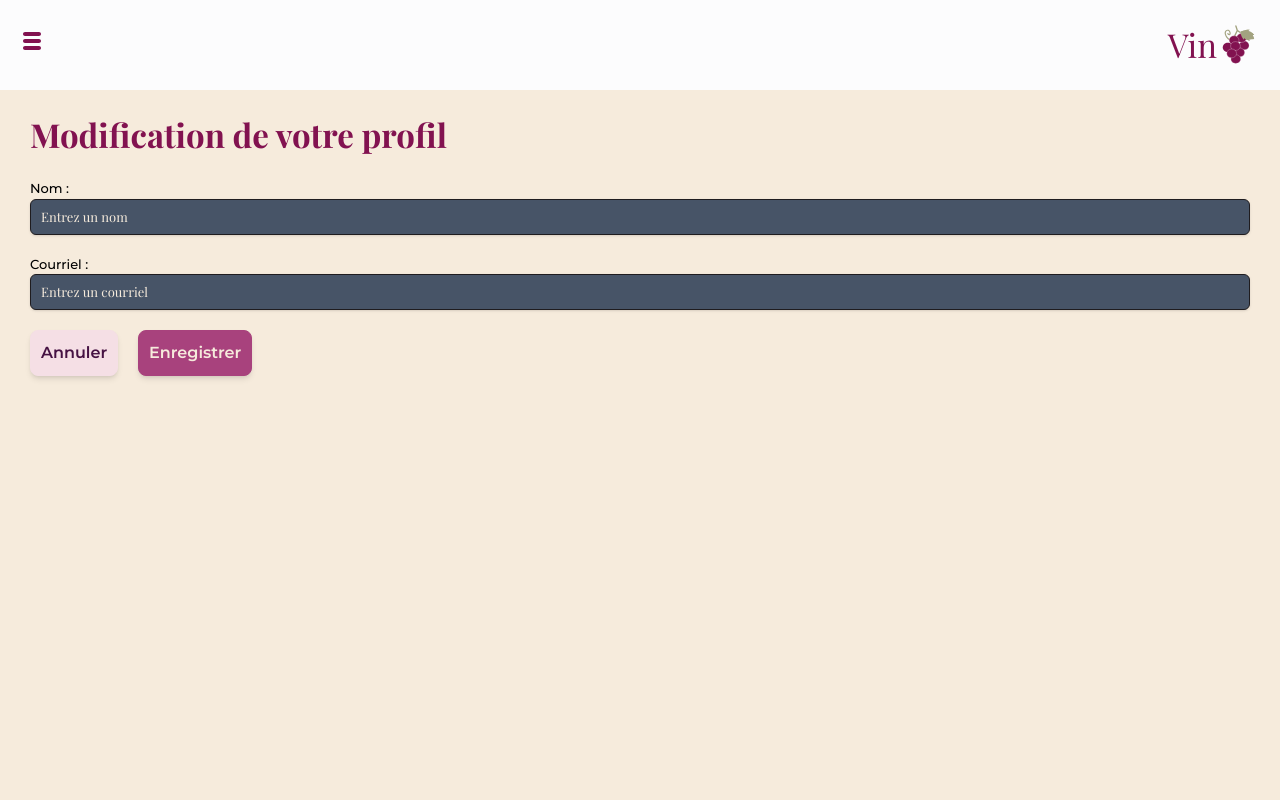
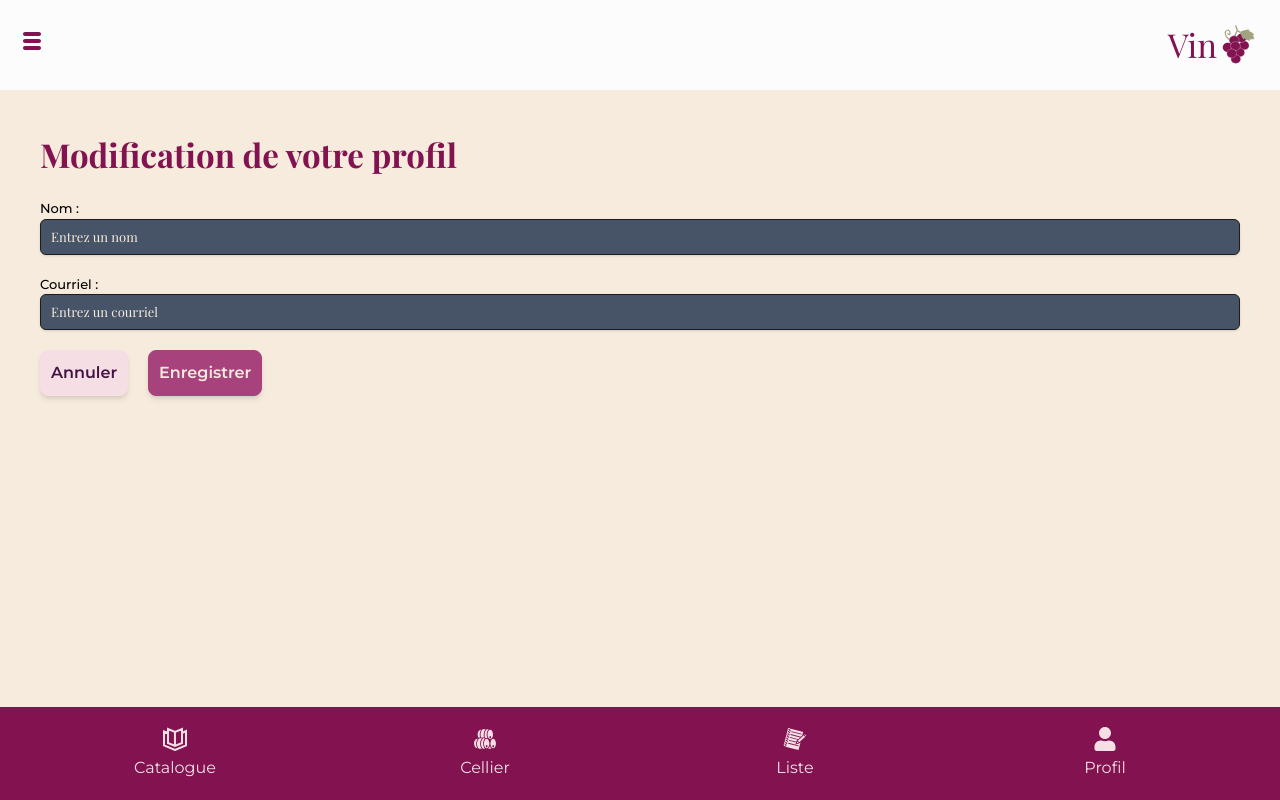
Before and after one commit to cambreau/Vino, a React (Vite) app in the folder frontend/: page /modifier-utilisateur/1 in a window 1280 px wide. Shown: the top 800 px of the page. Built offline with nearby package versions, Linux system fonts and the light colour scheme; no server answers; a web font is replaced by a local one.

Commit message:
Correction d'affichage de la page

```diff
--- a/frontend/src/pages/ModificationProfil.jsx
+++ b/frontend/src/pages/ModificationProfil.jsx
@@ -87,14 +87,13 @@ function ModificationProfil() {
   };
 
   return (
-    <>
-      <MenuEnHaut />
+    <div className="h-screen font-body grid grid-rows-[auto_1fr_auto] overflow-hidden">
+      <header>
+        <MenuEnHaut />
+      </header>
 
       <main
-        className="
-        px-(--rythme-serre) py-(--rythme-base) grid grid-rows-[1fr_5fr] items-end
-        bg-fond
-        "
+        className="flex flex-col bg-fond px-(--rythme-base) pt-(--rythme-espace) gap-(--rythme-espace) overflow-y-auto"
       >
         {echecModification && (
           <Message
@@ -200,7 +199,7 @@ function ModificationProfil() {
       </main>
 
       <MenuEnBas />
-    </>
+    </div>
   );
 }
 
```
